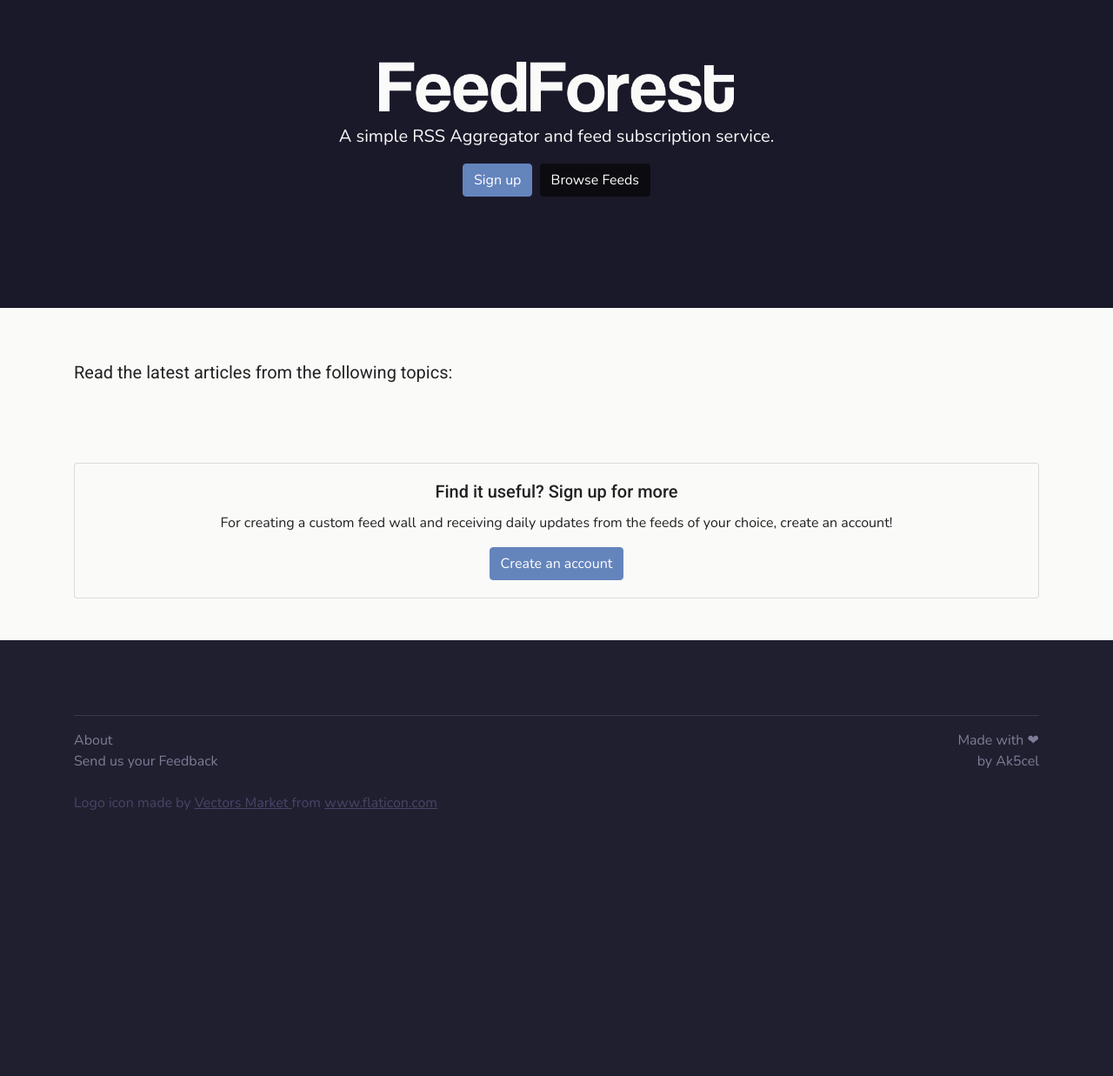
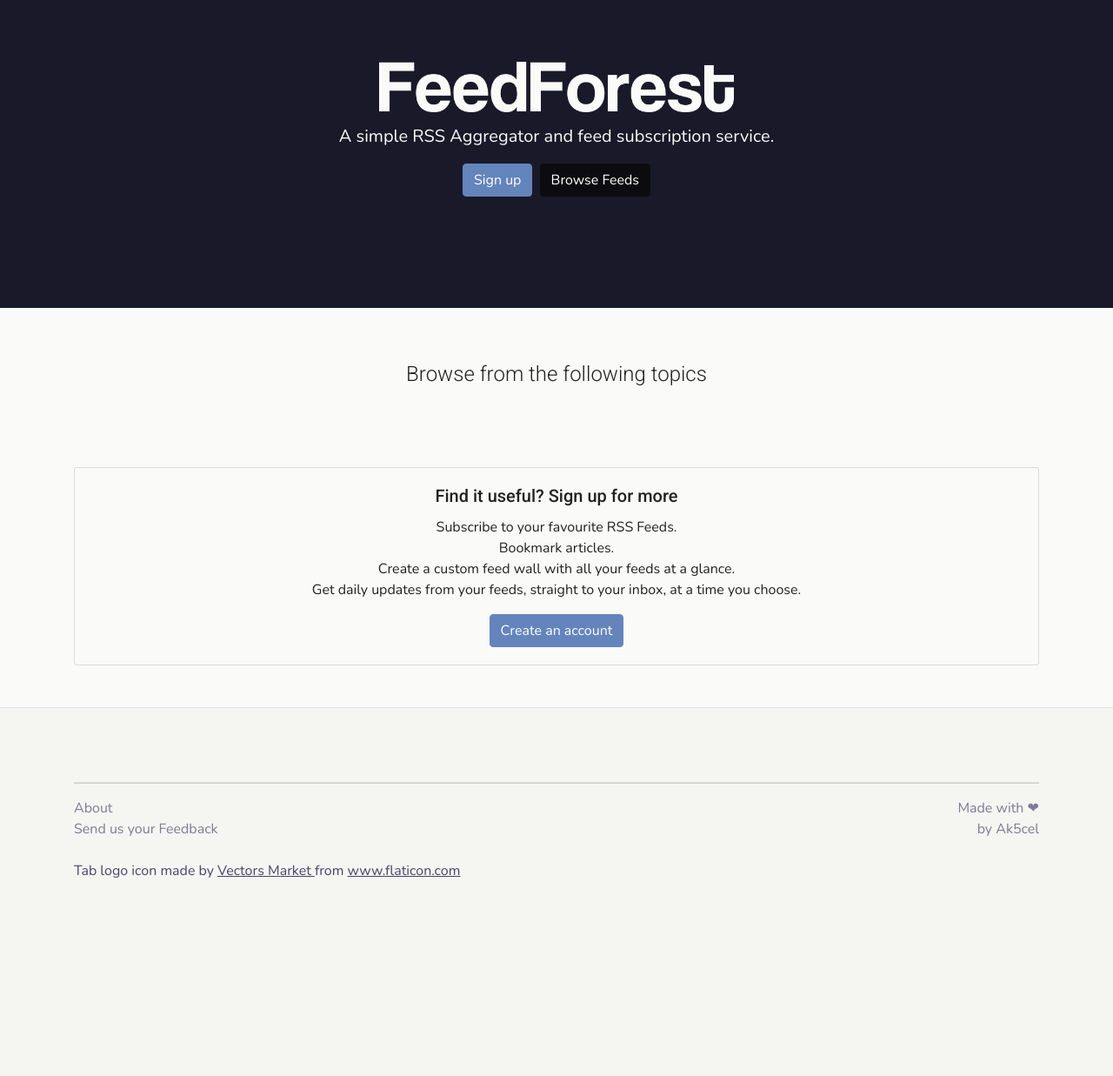
Before and after one commit to Ak5cel/feedforest, a Flask app: page / in a window 1280 px wide. Shown: the part 84-1321 px from the top of the page at 87% size. Before the commit the page ends 1015 px from the top, so only its background shows below. Run offline with Flask 2, Linux system fonts and the light colour scheme; data that the repository does not hold is empty; parts of the project's set-up code (start-up, migrations or seed data) failed here and were passed over; some libraries are stand-ins or nearby versions.

Commit message:
Small UI changes on index.html

```diff
--- a/src/static/css/main.css
+++ b/src/static/css/main.css
@@ -55,7 +55,7 @@ footer p {
 }
 
 .sub-heading {
-	font-weight: 400;
+	font-weight: 300;
 	margin-bottom: 2rem;
 }
 
--- a/src/templates/base.html
+++ b/src/templates/base.html
@@ -70,7 +70,7 @@
   </nav>
   {% block content %}{% endblock %}
   <!-- Footer -->
-  <footer class="bg-dark padding-top padding-bottom mt-auto">
+  <footer class="padding-top padding-bottom mt-auto border-top" style="background-color: #f5f5f1;">
     <div class="container">
       <hr>
       <div class="d-flex w-100">
@@ -84,7 +84,7 @@
         </div>
       </div>
       <div style="color: #48456A;" class="mt-4">
-          Logo icon made by
+          Tab logo icon made by
           <a href="https://www.flaticon.com/authors/vectors-market"
               target="_blank"
               style="color: #48456A; text-decoration: underline;"
--- a/src/templates/index.html
+++ b/src/templates/index.html
@@ -13,16 +13,20 @@
   </p>
   {% if not current_user.is_authenticated %}
     <a href="{{ url_for('auth.signup') }}" class="btn btn-primary mr-1">Sign up</a>
+    <a href="#titles-section" class="btn btn-charcoal">Browse Feeds</a>
+  {% else %}
+  <a href="#titles-section" class="btn btn-primary">Browse Feeds</a>
   {% endif %}
-  <a href="#titles-section" class="btn btn-charcoal">Browse Feeds</a>
   </div>
-  <div class="hidden" id="titles-section"></div>
+
 </div>
 <!-- Titles section -->
+<div class="hidden" id="titles-section"></div>
 <div class="container padding-top">
+
   <div class="row">
-    <div class="col-12">
-      <h5 class="sub-heading">Read the latest articles from the following topics:</h5>
+    <div class="col-12 text-center">
+      <h4 class="sub-heading">Browse from the following topics</h4>
     </div>
     <div class="col-12 padding-md-top">
       <div class="card-columns">
@@ -58,8 +62,10 @@
             Find it useful? Sign up for more
           </h5>
           <p class="card-text">
-            For creating a custom feed wall and receiving daily updates from the feeds of your choice,
-            create an account!
+            Subscribe to your favourite RSS Feeds.<br>
+            Bookmark articles.<br>
+            Create a custom feed wall with all your feeds at a glance.<br>
+            Get daily updates from your feeds, straight to your inbox, at a time you choose.<br>
           </p>
           <a href="{{ url_for('auth.signup') }}" class="btn btn-primary">Create an account</a>
         </div>
```
